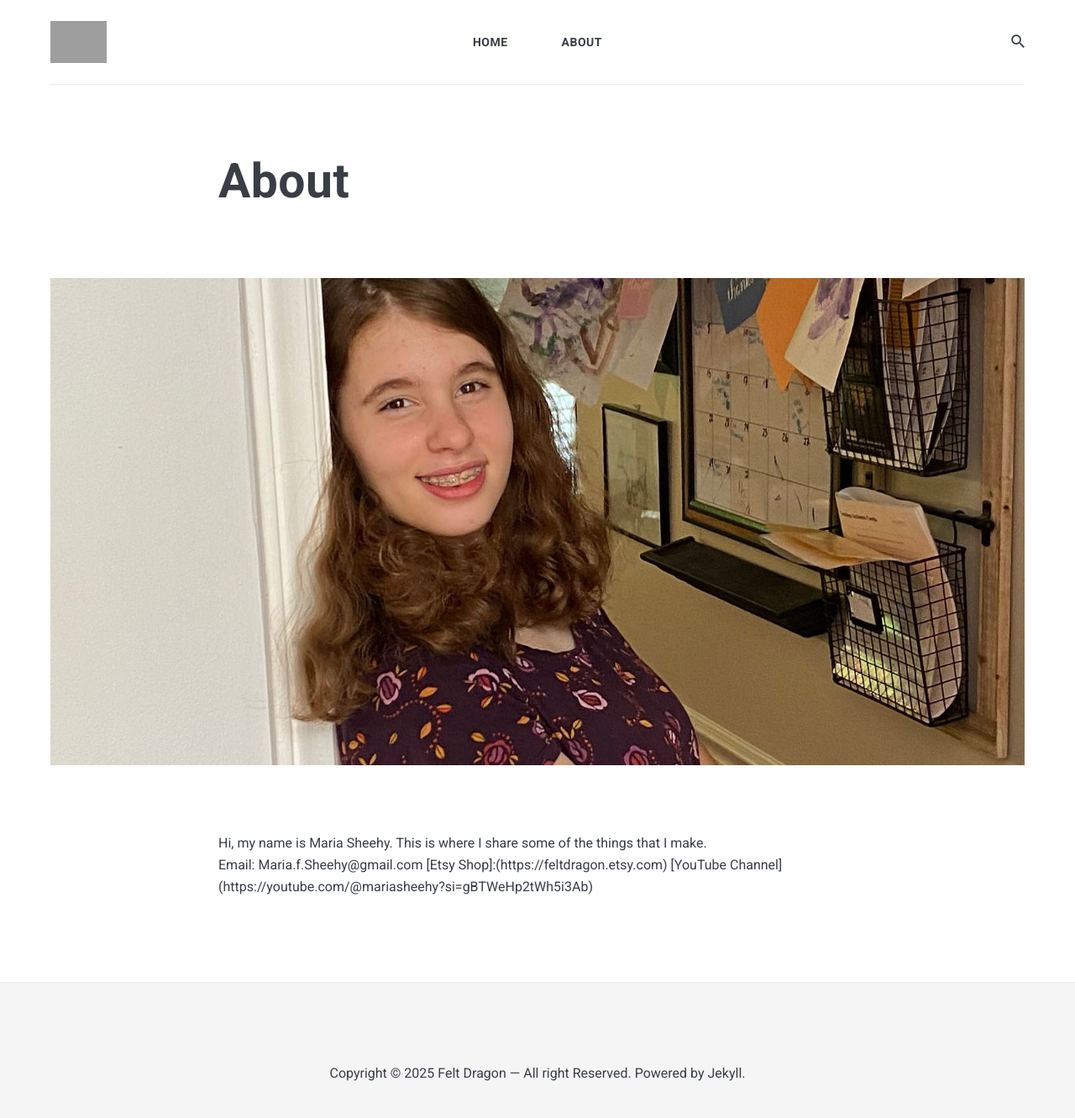
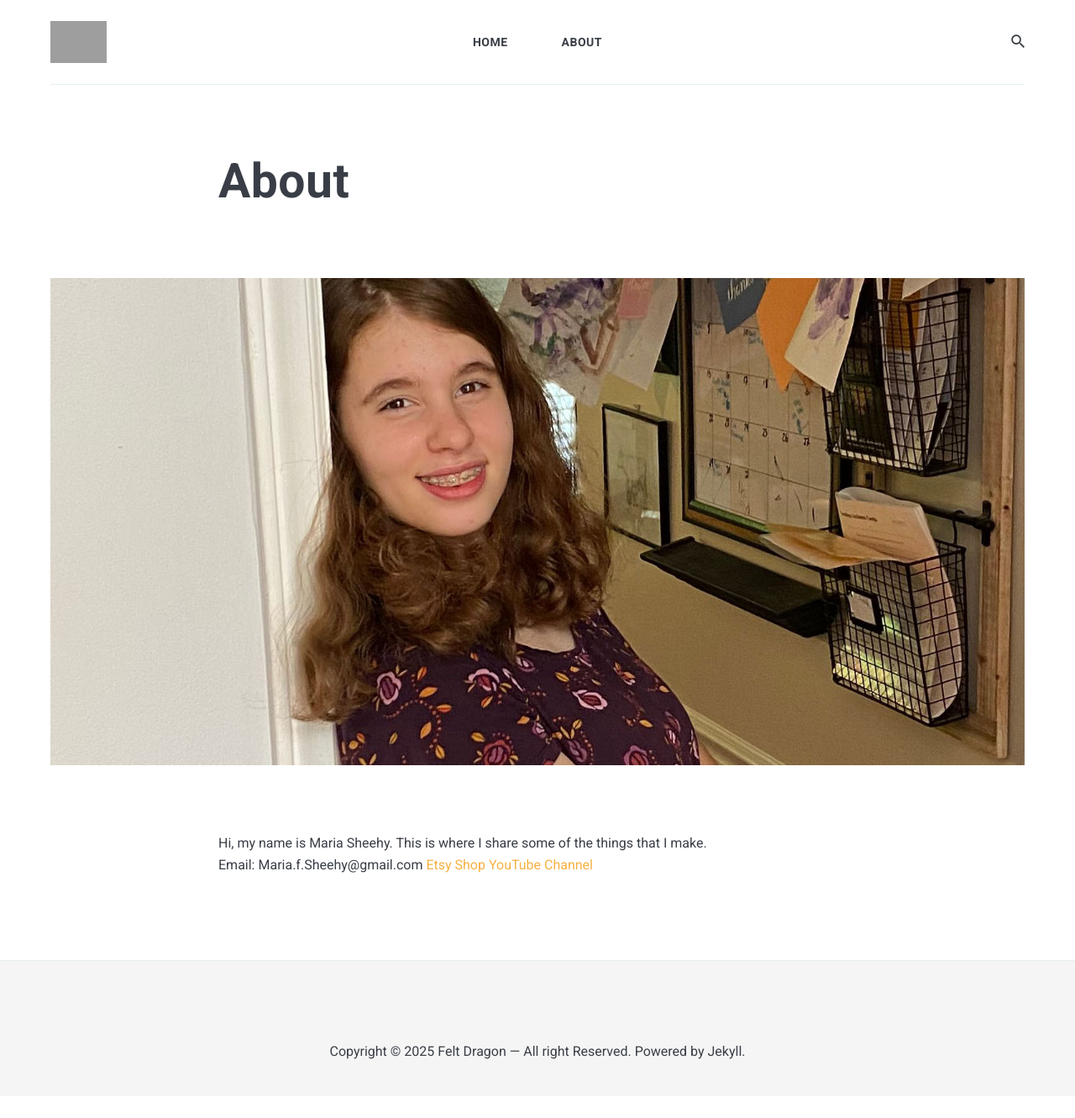
Before and after one commit to feltdragon/feltdragon.github.io, a Jekyll site: the page built from _pages/about.md, in a window 1280 px wide. Shown: the whole page at 84% size. Built offline with Jekyll 4.4.1, drawn with Linux system fonts in a browser that asks for light colours; nearby versions of some CDN libraries; after the commit the page ends 1305 px from its top, so only the background shows below that; grey boxes are pictures that could not be loaded.

Commit message:
not again

```diff
--- a/_pages/about.md
+++ b/_pages/about.md
@@ -8,5 +8,5 @@ image: maria.jpg
 Hi, my name is Maria Sheehy.
 This is where I share some of the things that I make.
 Email: Maria.f.Sheehy@gmail.com
-[Etsy Shop]:(https://feltdragon.etsy.com)
-[YouTube Channel] (https://youtube.com/@mariasheehy?si=gBTWeHp2tWh5i3Ab)
+[Etsy Shop](https://feltdragon.etsy.com)
+[YouTube Channel](https://youtube.com/@mariasheehy?si=gBTWeHp2tWh5i3Ab)
```
